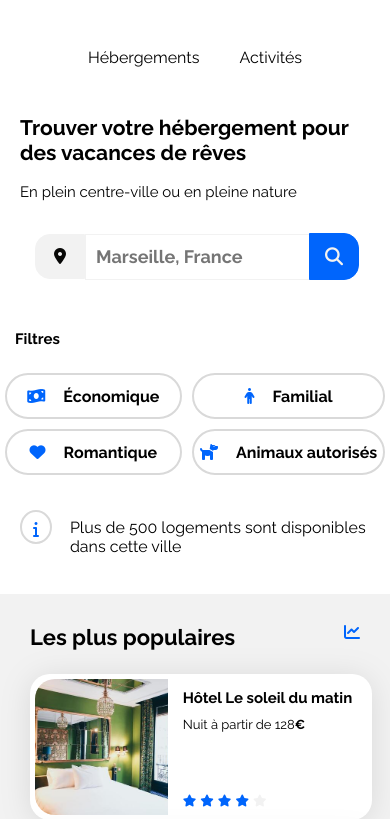
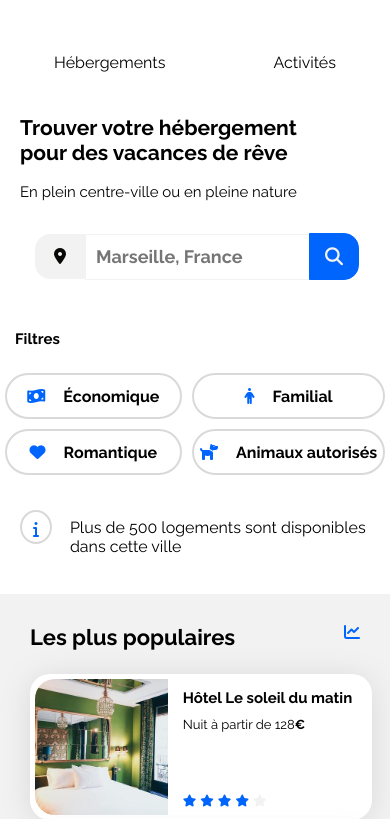
Before and after one commit to TiphaineHbt/P3, a plain HTML site: page index.html in a window 390 px wide. Shown: the part 65-884 px from the top of the page. Drawn offline with Linux system fonts and the light colour scheme.

Commit message:
P3_Booki_derniere version_050120232_12h00

```diff
--- a/css/style.css
+++ b/css/style.css
@@ -577,6 +577,16 @@ h4{
         padding-left: 0px;
     }
 
+    .container{
+        display: flex;
+        flex-direction: row;
+        justify-content: center;
+        align-items: center;
+        height:100px;
+        flex-wrap: wrap;
+        width:100%;
+    }
+
     .bordure{
         border-bottom:2px transparent solid;
         padding:48px 20px 20px 20px;
@@ -585,7 +595,6 @@ h4{
     .bordure:hover{
         border-top: 2px transparent solid;;
         border-bottom:2px #0065FC solid;
-        color:#0065FC;
     }
 
     .container{
@@ -598,6 +607,7 @@ h4{
     h1{
         font-size: 21px;
         padding:0px 20px 0px 20px;
+        margin-right: 50px;
     }
 
     h2{
--- a/index.html
+++ b/index.html
@@ -37,7 +37,7 @@
         <main>
 
             <section>
-                <h1>Trouver votre hébergement pour des vacances de rêves</h1>
+                <h1>Trouver votre hébergement pour des vacances de rêve</h1>
                 <h2 class="text">En plein centre-ville ou en pleine nature</h2>
                 <div class="barre-recherche">
                     <div class="logo-localisation"><i class="fa-solid fa-location-dot" style="color: #080807;"></i>
```
